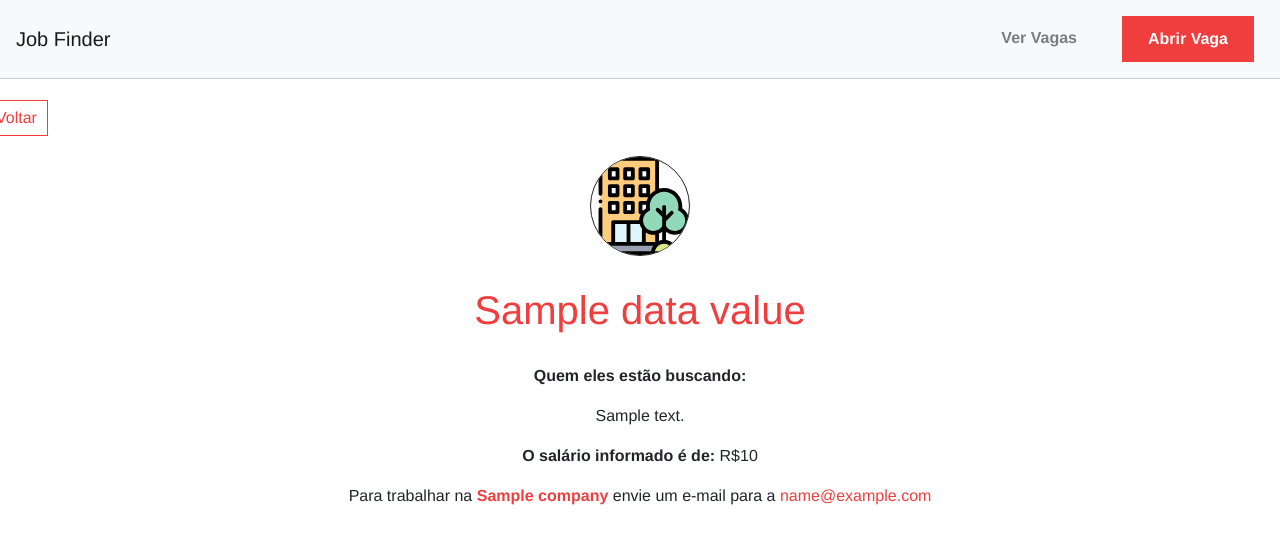
After one commit to LaizCunha/job-finder, a Node server app: template views/view.handlebars in a window 1280 px wide. The commit adds this page. Shown: the top 544 px of the page. Run offline with Node 20, Linux system fonts and the light colour scheme; the template is opened without the code that fills it: most values are stand-ins (such as "Sample title", 1, 10 or a date in 2020); data that the repository does not hold is empty; some libraries are stand-ins or nearby versions.

Commit message:
- adicona dados do banco de dados na aplicação - cria view e css para cada vaga

```diff
--- a/public/css/styles.css
+++ b/public/css/styles.css
@@ -197,3 +197,51 @@
       border-radius: 0;
       margin-top: 20px;
     }
+
+
+/* job-view */
+
+#job-view-container {
+  margin-top: 100px;
+}
+
+#job-view-container h1 {
+  margin-bottom: 30px;
+}
+
+#img-container {
+  margin-top: 20px;
+  margin-bottom: 30px;
+}
+
+#img-container img {
+  width: 100px;
+  border-radius: 50%;
+  border: 1px solid #212529
+}
+
+.job.desc {
+  width: 60%;
+  margin-left: auto;
+  margin-right: auto;
+}
+
+.bold {
+  font-weight: bold;
+}
+
+.main-color {
+  color:#F03E3E
+}
+
+.back-link {
+  border: 1px solid #F03E3E;
+  padding: 5px 10px;
+  transition: .5s;
+}
+
+.back-link:hover {
+  background-color: #F03E3E;
+  color: #FFF;
+  text-decoration: none;
+}
--- a/views/add.handlebars
+++ b/views/add.handlebars
@@ -5,7 +5,7 @@
             </div>
             <div id="form-box" class="col-md-12">
                 <h2>Preencha os dados da melhor forma possível para encontrar mais rápido seu dev!</h2>
-                <form action="">
+                <form action="/jobs/add" method="POST">
                     <div class="form-group">
                         <label for="title">Título da vaga:</label>
                         <input type="text" class="form-control" id="title" name="title" placeholder="Digite o título da vaga" required>
--- a/views/index.handlebars
+++ b/views/index.handlebars
@@ -26,7 +26,7 @@
                   <h2>{{dataValues.title}}</h2>
                   <p>R$ {{dataValues.salary}}</p>
                   <span class="new-job-label">Nova</span>
-                  <a class="btn btn-primary">Ver vaga</a>
+                  <a class="btn btn-primary" href="/jobs/view/{{dataValues.id}}">Ver vaga</a>
                 </li>
               {{/each}}
             </ul>
--- /dev/null
+++ b/views/view.handlebars
@@ -0,0 +1,17 @@
+<div id="job-view-container" class="conteiner">
+    <div class="row text-center">
+        <a href="/" class="back-link main-color">Voltar</a>
+        <div id="img-container" class="col-md-12">
+            <img src="/img/company.svg" alt="Company">
+        </div>
+        <div class="col-md-12">
+            <h1 class="main-color">{{job.dataValues.title}}</h1>
+            <p class="bold">Quem eles estão buscando:</p>
+            <p class="job-desc">{{job.dataValues.description}}</p>
+            <p><span class="bold">O salário informado é de:</span> R${{job.dataValues.salary}}</p>
+            <p>Para trabalhar na <span class="bold main-color">{{job.dataValues.company}}</span>
+                envie um e-mail para a <a class="main-color" href="mail:to{{job.dataValues.email}}">{{job.dataValues.email}}</a>
+            </p>
+        </div>
+    </div>
+</div>
```
Also changed, not shown: routes/jobs.js (+11 -0 lines), db/app.db.
